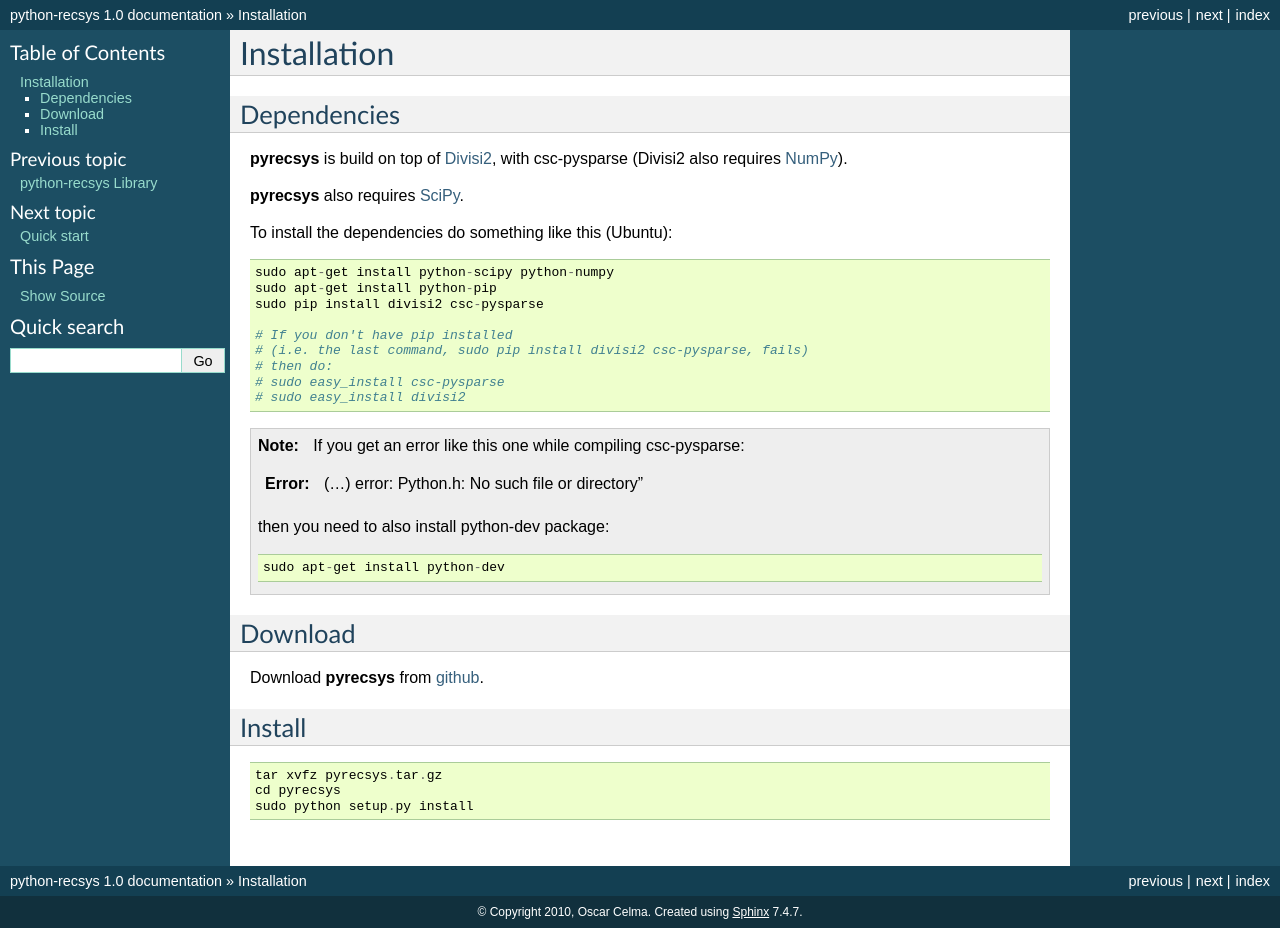
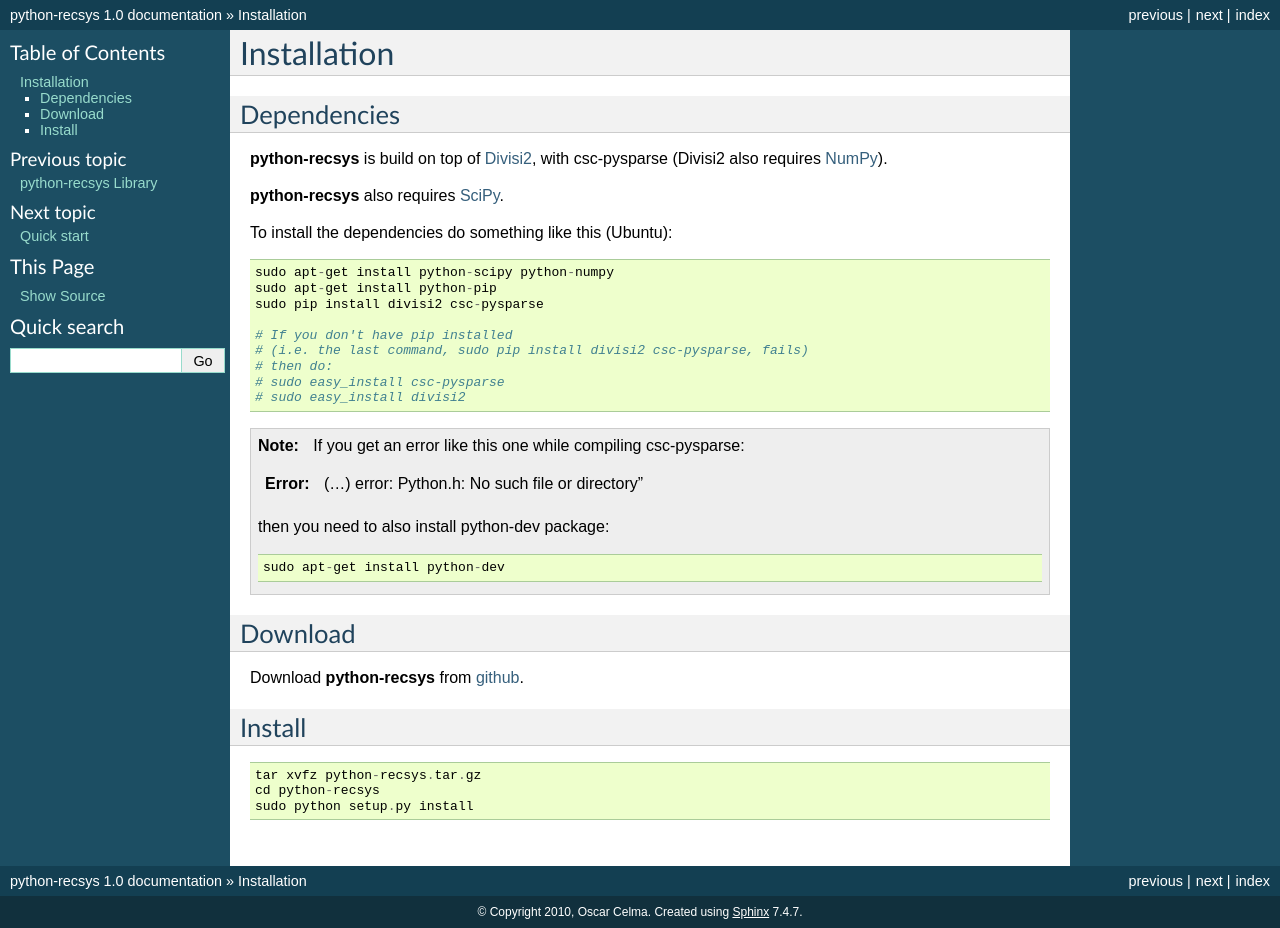
Before and after one commit to ocelma/python-recsys, a Sphinx documentation site: the page built from doc/source/installation.rst, in a window 1280 px wide. Built offline with Sphinx 7.4.7, drawn with Linux system fonts in a browser that asks for light colours; formulas are drawn with MathJax 3; pages that are not in the unit, such as notebooks, are missing from menus.

Commit message:
changed pyrecsys to python-recsys

```diff
--- a/README.rst
+++ b/README.rst
@@ -43,8 +43,8 @@ Install
 
 ::
 
-    tar xvfz pyrecsys.tar.gz
-    cd pyrecsys
+    tar xvfz python-recsys.tar.gz
+    cd python-recsys
     sudo python setup.py install
 
 Documentation
--- a/doc/source/installation.rst
+++ b/doc/source/installation.rst
@@ -4,12 +4,12 @@ Installation
 Dependencies
 ~~~~~~~~~~~~
 
-**pyrecsys** is build on top of `Divisi2`_, with csc-pysparse (Divisi2 also requires `NumPy`_).
+**python-recsys** is build on top of `Divisi2`_, with csc-pysparse (Divisi2 also requires `NumPy`_).
 
 .. _`Divisi2`: http://csc.media.mit.edu/docs/divisi2/install.html
 .. _`NumPy`: http://numpy.scipy.org
 
-**pyrecsys** also requires `SciPy`_.
+**python-recsys** also requires `SciPy`_.
 
 .. _`SciPy`: http://numpy.scipy.org
 
@@ -43,15 +43,15 @@ To install the dependencies do something like this (Ubuntu):
 Download
 ~~~~~~~~
 
-Download **pyrecsys** from `github`_.
+Download **python-recsys** from `github`_.
 
-.. _`github`: http://github.com/ocelma/pyrecsys
+.. _`github`: http://github.com/ocelma/python-recsys
 
 Install
 ~~~~~~~
 
 .. code-block:: python
 
-    tar xvfz pyrecsys.tar.gz
-    cd pyrecsys
+    tar xvfz python-recsys.tar.gz
+    cd python-recsys
     sudo python setup.py install
--- a/recsys/__init__.py
+++ b/recsys/__init__.py
@@ -1,5 +1,5 @@
-__name__ = "pyrecsys"
-__doc__ = "pyrecsys: A simple python recommender system"
+__name__ = "recsys"
+__doc__ = "python-recsys: A simple python recommender system"
 __author__ = "Oscar Celma"
 __version__ = "0.1"
 __license__ = "GPL"
--- a/setup.py
+++ b/setup.py
@@ -7,16 +7,16 @@ except ImportError:
 VERSION = "0.1"
 
 setup(
-    name = "pyrecsys",
+    name = "python-recsys",
     version = VERSION,
-    description="A simple recommender system library",
+    description="A simple recommender system in python",
     author='Oscar Celma',
     author_email='ocelma@bmat.com',
     maintainer='Oscar Celma',
     maintainer_email='ocelma@bmat.com',
     license = "http://www.gnu.org/copyleft/gpl.html",
     platforms = ["any"],
-    url="http://www.dtic.upf.edu/~ocelma/software/pyrecsys",
+    url="http://www.dtic.upf.edu/~ocelma/software/python-recsys",
     package_dir={'recsys':'recsys'},
     packages=['recsys', 'recsys.algorithm', 'recsys.datamodel', 'recsys.evaluation'],
     install_requires = ["numpy", "scipy", "divisi2", "csc-pysparse"],
```
Also changed, not shown: doc/source/tests.rst (+4 -4 lines), 1 other file.
